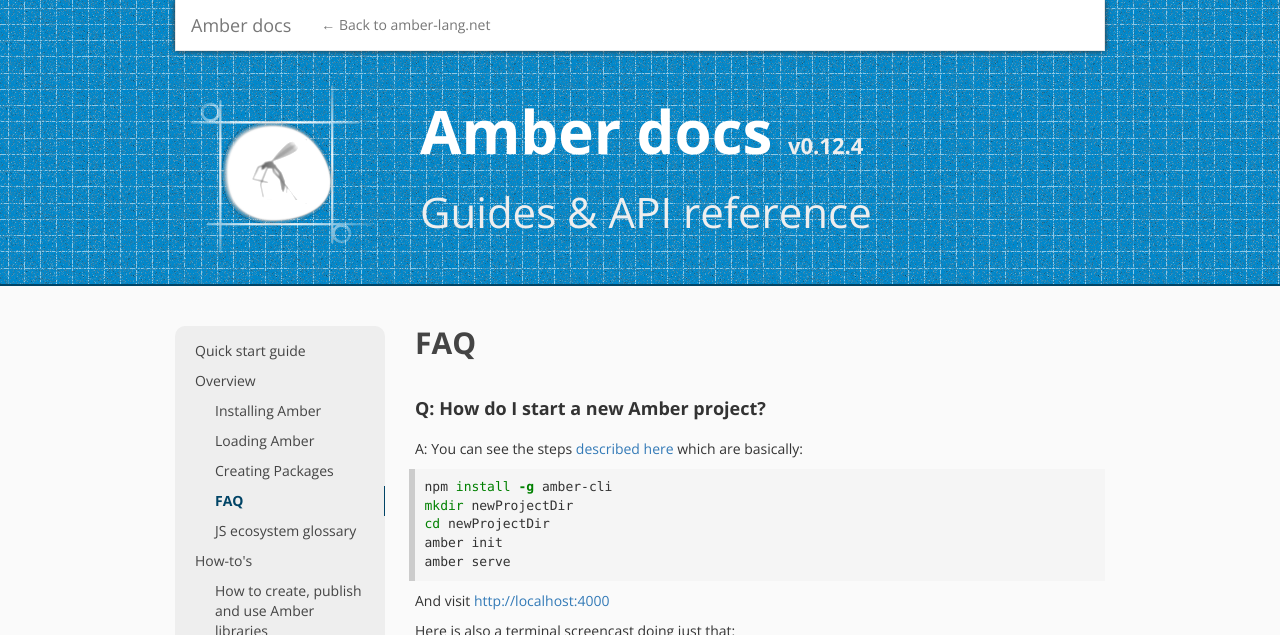
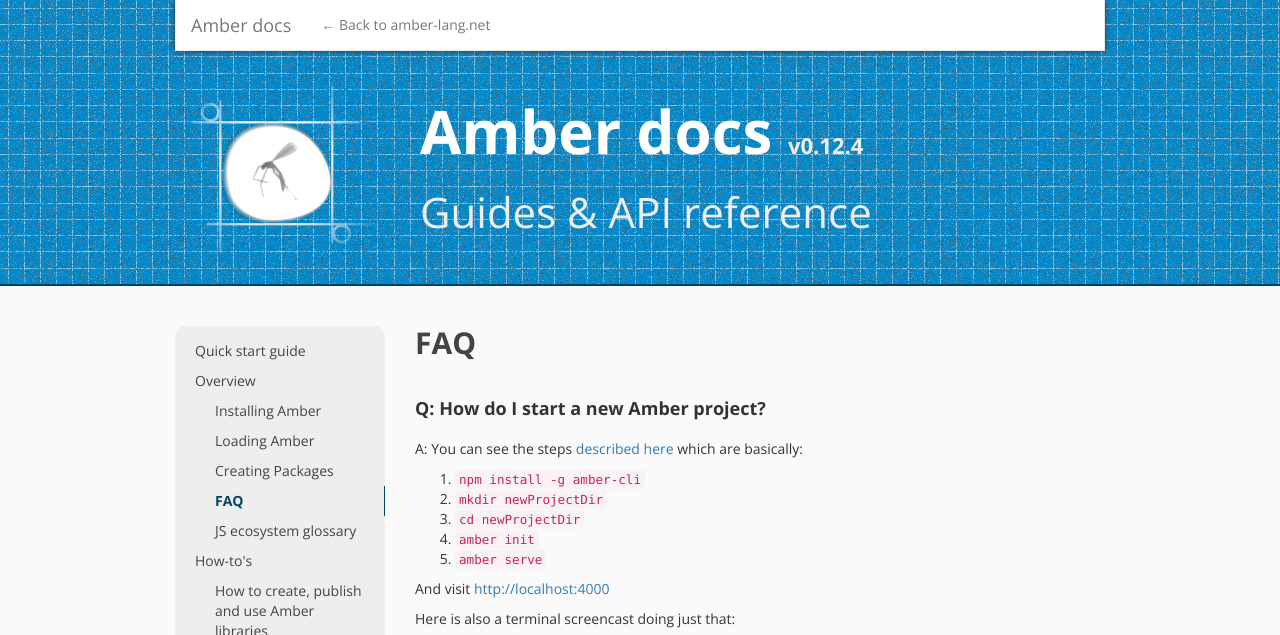
Before and after one commit to amber-smalltalk/amber-documentation, a Jekyll site: the page built from faq.md, in a window 1280 px wide and 900 px high, cut to the strip 0-635 px from the top of the window. Built offline with Jekyll 4.4.1, drawn with Linux system fonts in a browser that asks for light colours; nearby versions of some CDN libraries; part of the change alters nothing that is shown.

Commit message:
formatting

```diff
--- a/faq.md
+++ b/faq.md
@@ -9,13 +9,11 @@ parent: Overview
 
 A: You can see the steps [described here](/getting-started.html) which are basically:
 
-{% highlight sh %}
-npm install -g amber-cli
-mkdir newProjectDir
-cd newProjectDir
-amber init
-amber serve
-{% endhighlight %}
+1. `npm install -g amber-cli`
+2. `mkdir newProjectDir`
+3. `cd newProjectDir`
+4. `amber init`
+5. `amber serve`
 
 And visit [http://localhost:4000](http://localhost:4000)
 
```
